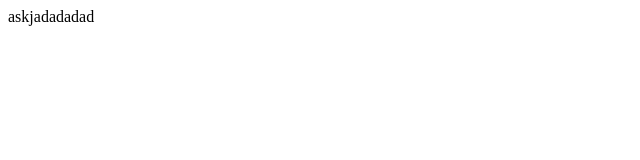
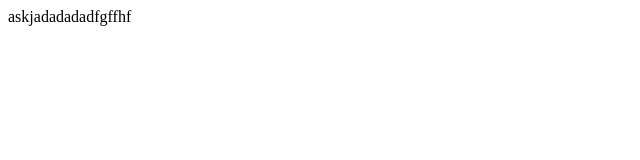
Before and after one commit to congdat0310/DCakeShop, a plain HTML site: page Home Page.html in a window 1280 px wide. Shown: the full height of the page, 0-640 px from the left. Drawn offline with Linux system fonts and the light colour scheme.

Commit message:
Update Home Page.html

```diff
--- a/Home Page.html
+++ b/Home Page.html
@@ -8,7 +8,6 @@
     <script>  </script>
 </head>
 <body>
-    askjadadadad
-
+    askjadadadadfgffhf
 </body>
 </html>
```
